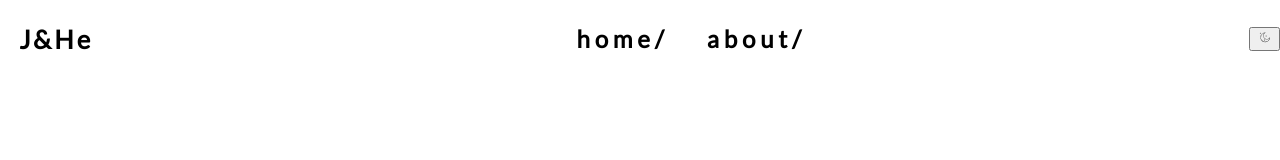
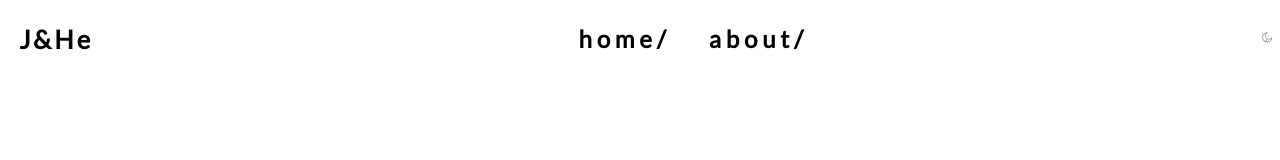
Before and after one commit to JaniceHe26/portfolio-nextjs, a Next.js app: page /about in a window 1280 px wide. Shown: the top 160 px of the page. Built offline with nearby package versions, Linux system fonts and the light colour scheme.

Commit message:
change button color

```diff
--- a/src/components/Button/Button.tsx
+++ b/src/components/Button/Button.tsx
@@ -10,9 +10,9 @@ const Button: React.FC = () => {
     <>
     {theme === 'dark' ?
 
-      <button className='btn' onClick={toggleTheme}><Image src="/static/assets/images/light.svg" alt="Light mode button" width={15} height={15} />
+      <button className='btn-dark' onClick={toggleTheme}><Image src="/static/assets/images/light.svg" alt="Light mode button" width={15} height={15} />
       </button> :
-      <button className='btn' onClick={toggleTheme}><Image src="/static/assets/images/crescentmoon.svg" alt="Light mode button" width={15} height={15} /></button>
+      <button className='btn-light' onClick={toggleTheme}><Image src="/static/assets/images/crescentmoon.svg" alt="Light mode button" width={15} height={15} /></button>
     }
     </>
   )
--- a/src/styles/components/button.scss
+++ b/src/styles/components/button.scss
@@ -1,3 +1,17 @@
-.btn {
-  color: blue;
+.btn-dark {
+  background-color: #F9D7D8;
+  border-radius: 50%;
+  border: none;
+  .btn-dark:hover {
+    border: none;
+  }
 }
+
+.btn-light {
+  background-color: white;
+  border-radius: 50%;
+  border: none;
+  .btn-light:hover {
+    border: none;
+  }
+}
```
